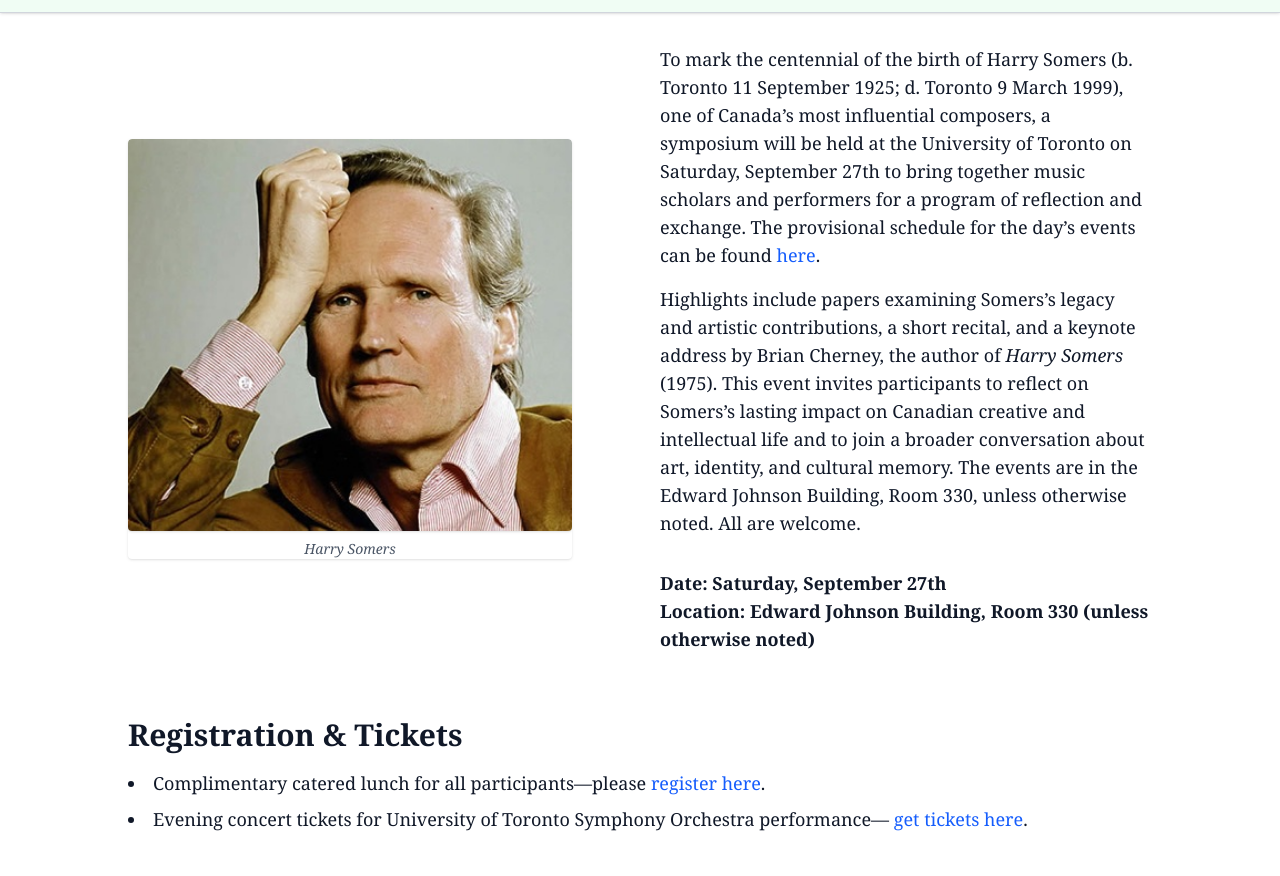
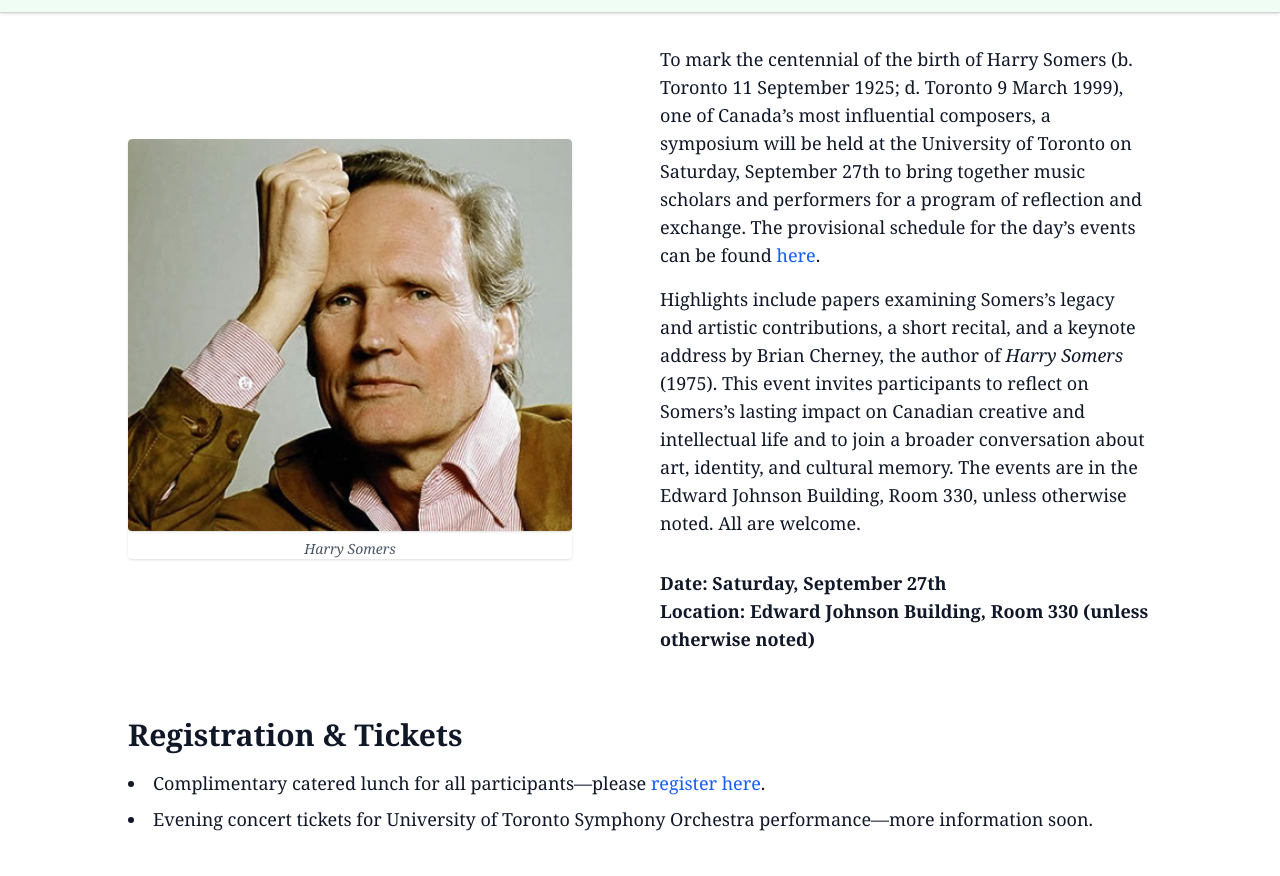
Before and after one commit to amusictheorist/harry-somers-symposium, an Eleventy site: page index.html in a window 1280 px wide. Shown: the part 76-952 px from the top of the page. Built offline with nearby package versions, Linux system fonts and the light colour scheme; Eleventy itself is replaced by a stand-in of ours; files that its build step writes are made by us from their sources.

Commit message:
temporarily disable concert tickers

```diff
--- a/index.html
+++ b/index.html
@@ -42,8 +42,8 @@ title: "Harry Somers at 100: Reflections on His Life and Legacy"
       <a href="/register/" class="text-blue-600 hover:underline">register here</a>.
     </li>
     <li>
-      Evening concert tickets for University of Toronto Symphony Orchestra performance—
-      <a href="https://example.com/concert-tickets" target="_blank" rel="noopener" class="text-blue-600 hover:underline">get tickets here</a>.
+      Evening concert tickets for University of Toronto Symphony Orchestra performance—more information soon.
+      <!-- <a href="https://example.com/concert-tickets" target="_blank" rel="noopener" class="text-blue-600 hover:underline">get tickets here</a>. -->
     </li>
   </ul>
 </section>
--- a/pages/schedule.html
+++ b/pages/schedule.html
@@ -59,8 +59,8 @@ permalink: /schedule/
         <li>
           <div class="font-semibold text-lg sm:text-xl">8:00 pm</div>
           <div>
-            University of Toronto Symphony Orchestra concert, including Somers's <em>Passacaglia and Fugue</em> (1954) and works by Benjamin Gabbay, Haydn, and Beethoven <span class="italic text-sm">(in Tribute Communities Recital Hall, York University)</span>—
-            <a href="https://example.com/concert-tickets" class="text-blue-600 hover:underline" target="_blank" rel="noopener">get tickets</a>
+            University of Toronto Symphony Orchestra concert, including Somers's <em>Passacaglia and Fugue</em> (1954) and works by Benjamin Gabbay, Haydn, and Beethoven <span class="italic text-sm">(in Tribute Communities Recital Hall, York University)</span>
+            <!-- —<a href="https://example.com/concert-tickets" class="text-blue-600 hover:underline" target="_blank" rel="noopener">get tickets</a> -->
           </div>
         </li>
       </ul>
```
